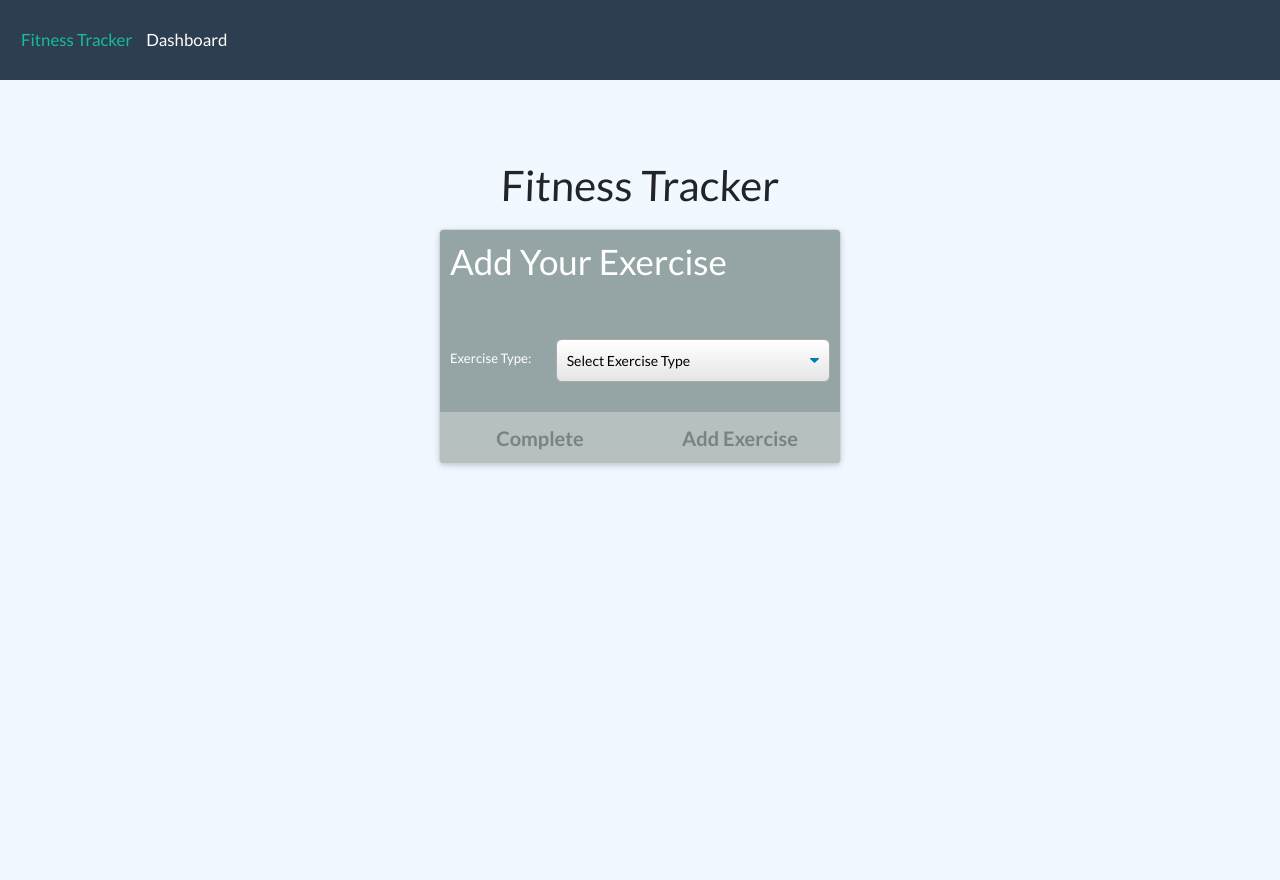
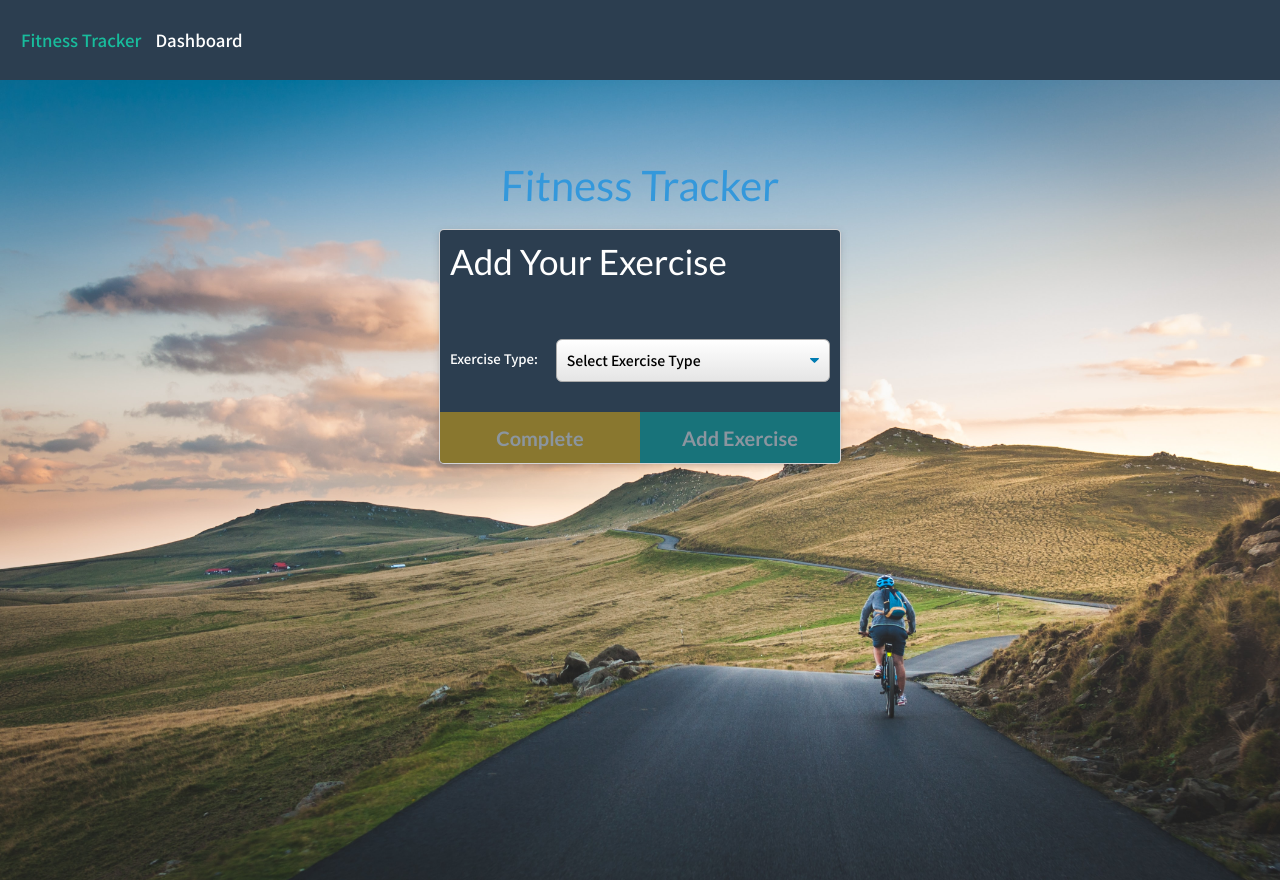
Before and after one commit to kassimariemc/workout-tracker, a website: page public/views/exercise.html in a window 1280 px wide. Drawn offline with nearby package versions, Linux system fonts and the light colour scheme; no server answers.

Commit message:
added background image and styling

```diff
--- a/public/css/style.css
+++ b/public/css/style.css
@@ -13,7 +13,7 @@ body,
 }
 
 body {
-  /* font-family: "Segoe UI", Tahoma, Geneva, Verdana, sans-serif; */
+  font-family: 'Noto Sans JP', sans-serif;
 }
 
 nav {
@@ -21,14 +21,6 @@ nav {
   padding: 10px;
   line-height: 3;
   font-size: 1.2rem;
-}
-
-a,
-a:hover,
-a:active,
-a:visited {
-  text-decoration: none;
-  color: inherit;
 }
 
 nav a:hover{
@@ -98,7 +90,9 @@ input {
 }
 
 .wrapper {
-  background-color: #f2f8ff;
+  background-image: url('../images/bckgrnd.jpg');
+  background-size: cover;
+  background-position: center;
   padding-bottom: 100px;
 }
 
@@ -231,7 +225,7 @@ button {
   margin-top: 30px;
 }
 
-.buttons .ui.button {
+.buttons .huge.button {
   margin: 0;
   width: 50%;
 }
@@ -240,13 +234,13 @@ button {
   padding: 10px;
 }
 
-.buttons .ui.button:first-child {
+.buttons .huge.button:first-child {
   border-top-left-radius: 0;
   border-top-right-radius: 0;
   border-bottom-right-radius: 0;
 }
 
-.buttons .ui.button:nth-child(2) {
+.buttons .huge.button:nth-child(2) {
   border-top-left-radius: 0;
   border-bottom-left-radius: 0;
   border-top-right-radius: 0;
--- a/public/views/exercise.html
+++ b/public/views/exercise.html
@@ -7,6 +7,7 @@
   <meta http-equiv="X-UA-Compatible" content="ie=edge" />
   <link rel="stylesheet" href="https://cdnjs.cloudflare.com/ajax/libs/semantic-ui/2.4.1/semantic.min.css" />
   <link rel="stylesheet" href="https://stackpath.bootstrapcdn.com/bootswatch/4.5.2/flatly/bootstrap.min.css" integrity="sha384-qF/QmIAj5ZaYFAeQcrQ6bfVMAh4zZlrGwTPY7T/M+iTTLJqJBJjwwnsE5Y0mV7QK" crossorigin="anonymous">
+  <link href="https://fonts.googleapis.com/css2?family=Noto+Sans+JP:wght@500&display=swap" rel="stylesheet">
   <link rel="stylesheet" href="../css/style.css" />
   <title>Fitness Tracker</title>
 </head>
@@ -30,10 +31,10 @@
   </nav>
   <div class="wrapper">
     <header>
-      <h1>Fitness Tracker</h1>
+      <h1 class="text-info">Fitness Tracker</h1>
     </header>
     <div class="ui container exercise">
-      <div class="ui raised card text-white bg-secondary m-auto">
+      <div class="ui raised card text-white bg-primary m-auto">
         <h2>Add Your Exercise</h2>
         <form action="POST">
           <div class="workout-type">
@@ -81,10 +82,10 @@
             </div>
           </div>
           <div class="buttons">
-            <button disabled class="huge ui button complete">
+            <button disabled class="huge ui button yellow complete">
               Complete
             </button>
-            <button disabled class="huge ui button add-another">
+            <button disabled class="huge ui button teal add-another">
               Add Exercise
             </button>
           </div>
```
Also changed, not shown: public/views/index.html (+5 -4 lines), public/views/stats.html (+2 -1 lines), public/images/bckgrnd.jpg (added).
